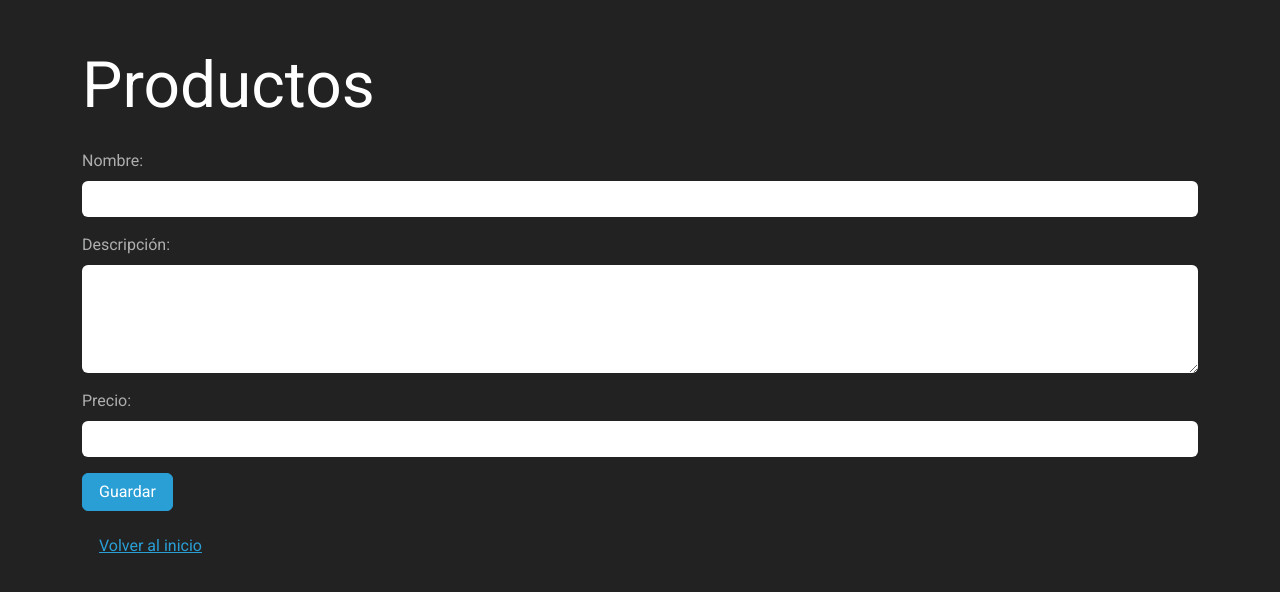
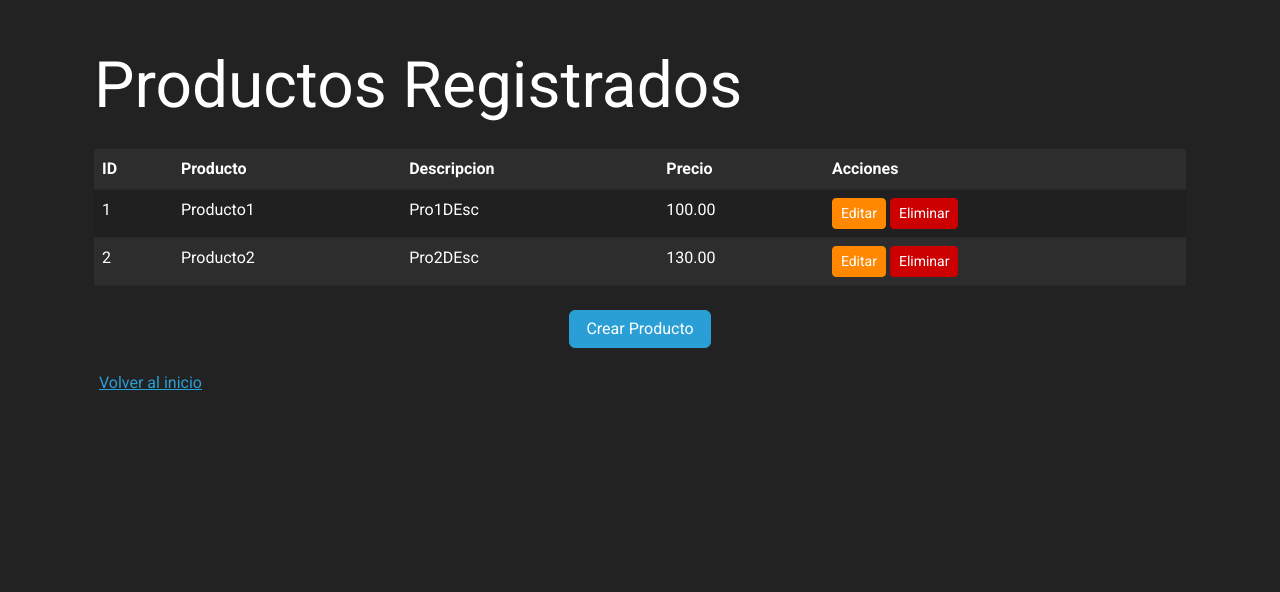
Before and after one commit to AndrsBatista/Facturas_app, a Django app: page /producto/ in a window 1280 px wide. Shown: the top 592 px of the page. Run offline with Django 4.2, Linux system fonts and the light colour scheme; a user stored in the database is signed in; data comes from the database, SQL or seed files in the repository.

Commit message:
Update panel de productos

```diff
--- a/Facturapp/urls.py
+++ b/Facturapp/urls.py
@@ -1,6 +1,6 @@
 from django.urls import path, include
 from rest_framework.routers import DefaultRouter
-from .views import  home, registrar_cliente, registrar_producto, registrar_factura, ver_facturas, generar_pdf_factura, usuario_dashboard, admin_dashboard, crear_usuario, editar_usuario, usuario_list, borrar_usuario
+from .views import  home, registrar_cliente, registrar_producto, registrar_factura, ver_facturas, generar_pdf_factura, usuario_dashboard, admin_dashboard, crear_usuario, editar_usuario, usuario_list, borrar_usuario, producto_list, borrar_producto, editar_producto
 from .views import CustomAuthToken
 
 router = DefaultRouter()
@@ -11,7 +11,7 @@ urlpatterns = [
     path('usuario-dashboard/', usuario_dashboard, name='usuario_dashboard'),
     path('login/', CustomAuthToken.as_view(), name='login'),
     path('cliente/', registrar_cliente, name='cliente'),
-    path('producto/', registrar_producto, name='producto'),
+    path('producto/', producto_list, name='producto'),
     path('factura/', registrar_factura, name='factura'),
     path('ver-facturas/', ver_facturas, name='ver_facturas'),
     path('factura/<int:factura_id>/', generar_pdf_factura, name='factura_pdf'),
@@ -19,5 +19,8 @@ urlpatterns = [
     path('editar-usuario/<int:user_id>/', editar_usuario, name='editar_usuario'),
     path('borrar-usuario/<int:user_id>/', borrar_usuario, name='borrar_usuario'),
     path('usuarios/', usuario_list, name='usuario_list'),
+    path('borrar-producto/<int:producto_id>/', borrar_producto, name='borrar_producto'),
+    path('editar-producto/<int:producto_id>/', editar_producto, name='editar_producto'),
+    path('registrar-producto/', registrar_producto, name='registrar_producto'),
     path('', home, name='home'),
 ]
--- a/Facturapp/views.py
+++ b/Facturapp/views.py
@@ -70,7 +70,7 @@ def admin_required(view_func):
 @admin_required
 @user_passes_test(lambda u: u.is_superuser or u.groups.filter(name='Admins').exists())
 def usuario_list(request):
-    usuarios = User.objects.all()
+    usuarios = User.objects.all().order_by('id')
     return render(request, 'vista_usuarios.html', {'usuarios': usuarios})
 
 from django.contrib.auth.models import User, Group
@@ -96,7 +96,7 @@ def crear_usuario(request):
         grupo = Group.objects.get(name=grupo_nombre)
         user.groups.add(grupo)
 
-        return redirect('home')
+        return redirect('usuario_list')
     return render(request, 'crear_usuario.html')
 
 @login_required
@@ -174,14 +174,44 @@ def registrar_cliente(request):
 
 @login_required
 @admin_required
+@user_passes_test(lambda u: u.is_superuser or u.groups.filter(name='Admins').exists())
+def producto_list(request):
+    productos = Producto.objects.all().order_by('id')
+    return render(request, 'producto.html', {'productos': productos})
+
+@login_required
+@admin_required
 def registrar_producto(request):
     if request.method == 'POST':
         nombre = request.POST.get('nombre')
         descripcion = request.POST.get('descripcion')
         precio = request.POST.get('precio')
         Producto.objects.create(nombre=nombre, descripcion=descripcion, precio=precio)
-        return redirect('home')
-    return render(request, 'producto.html')
+        return redirect('producto')
+    return render(request, 'crear_producto.html')
+
+@login_required
+@admin_required
+@user_passes_test(lambda u: u.is_superuser or u.groups.filter(name='Admins').exists())
+def editar_producto(request, producto_id):
+    producto = get_object_or_404(Producto, id=producto_id)
+
+    if request.method == 'POST':
+        producto.nombre = request.POST.get('nombre')
+        producto.descripcion = request.POST.get('descripcion')
+        producto.precio = request.POST.get('precio')
+        producto.save()
+        return redirect('producto')
+
+    return render(request, 'editar_producto.html', {'producto': producto})
+
+@login_required
+@admin_required
+@user_passes_test(lambda u: u.is_superuser or u.groups.filter(name='Admins').exists())
+def borrar_producto(request, producto_id):
+    producto = get_object_or_404(Producto, id=producto_id)
+    producto.delete()
+    return redirect('producto')
 
 @login_required
 def registrar_factura(request):
--- a/templates/producto.html
+++ b/templates/producto.html
@@ -3,54 +3,43 @@
 {% block title %}Productos{% endblock %}
 
 {% block content %}
-    <h1 class="mb-4">Productos</h1>
-
-    <form method="post" class="needs-validation" novalidate>
-        {% csrf_token %}
-
-        <div class="mb-3">
-            <label for="nombre" class="form-label">Nombre:</label>
-            <input type="text" id="nombre" name="nombre" class="form-control" required>
-            <div class="invalid-feedback">
-                Por favor, ingrese el nombre del producto.
-            </div>
-        </div>
-
-        <div class="mb-3">
-            <label for="descripcion" class="form-label">Descripción:</label>
-            <textarea id="descripcion" name="descripcion" rows="4" class="form-control" required></textarea>
-            <div class="invalid-feedback">
-                Por favor, ingrese la descripción.
-            </div>
-        </div>
-
-        <div class="mb-3">
-            <label for="precio" class="form-label">Precio:</label>
-            <input type="text" id="precio" name="precio" pattern="\d+" class="form-control"
-                   title="Solo se permiten números" required>
-            <div class="invalid-feedback">
-                Solo se permiten números para el precio.
-            </div>
-        </div>
-
-        <button type="submit" class="btn btn-primary">Guardar</button>
-    </form>
-
-    <a href="/" class="btn btn-link mt-3">Volver al inicio</a>
-
-    <script>
-    (function () {
-      'use strict'
-      var forms = document.querySelectorAll('.needs-validation')
-      Array.prototype.slice.call(forms).forEach(function (form) {
-        form.addEventListener('submit', function (event) {
-          if (!form.checkValidity()) {
-            event.preventDefault()
-            event.stopPropagation()
-          }
-          form.classList.add('was-validated')
-        }, false)
-      })
-    })()
-    </script>
+<div class="container mt-5">
+  <h1 class="mb-4">Productos Registrados</h1>
+  <table class="table table-striped">
+      <thead>
+          <tr>
+              <th>ID</th>
+              <th>Producto</th>
+              <th>Descripcion</th>
+              <th>Precio</th>
+              <th>Acciones</th>
+          </tr>
+      </thead>
+      <tbody>
+          {% for producto in productos %}
+          <tr>
+              <td>{{ producto.id }}</td>
+              <td>{{ producto.nombre }}</td>
+              <td>{{ producto.descripcion }}</td>
+              <td>{{ producto.precio }}</td>
+              <td>
+                  <a href="{% url 'editar_producto' producto.id %}" class="btn btn-warning btn-sm">Editar</a>
+                  <form method="post" action="{% url 'borrar_producto' producto.id %}" style="display:inline;" onsubmit="return confirm('¿Estás seguro de que quieres eliminar este producto?');">
+                      {% csrf_token %}
+                      <button type="submit" class="btn btn-danger btn-sm">Eliminar</button>
+                  </form>
+              </td>
+          </tr>
+          {% empty %}
+          <tr>
+              <td colspan="4" class="text-center">No hay productos registrados.</td>
+          </tr>
+          {% endfor %}
+      </tbody>
+  </table>
+  <div class="text-center mt-4">
+      <a href="{% url 'registrar_producto' %}" class="btn btn-primary">Crear Producto</a>
+  </div>
+</div>
+<a href="/" class="btn btn-link mt-3">Volver al inicio</a>
 {% endblock %}
--- a/templates/ver_facturas.html
+++ b/templates/ver_facturas.html
@@ -27,6 +27,7 @@
                                     </li>
                                 {% endfor %}
                             </ul>
+
                             <a href="{% url 'factura_pdf' factura.id %}" class="btn btn-sm btn-outline-primary mt-3">Descargar PDF</a>
                         </div>
                     </div>
```
Also changed, not shown: templates/crear_producto.html (added, +57 -0 lines), templates/editar_producto.html (added, +33 -0 lines).
